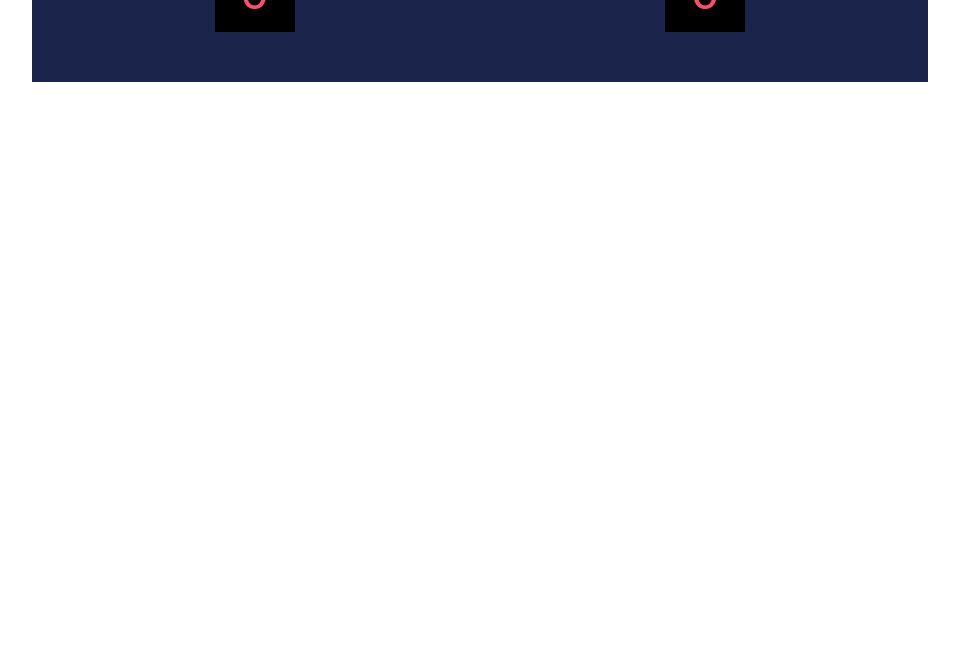
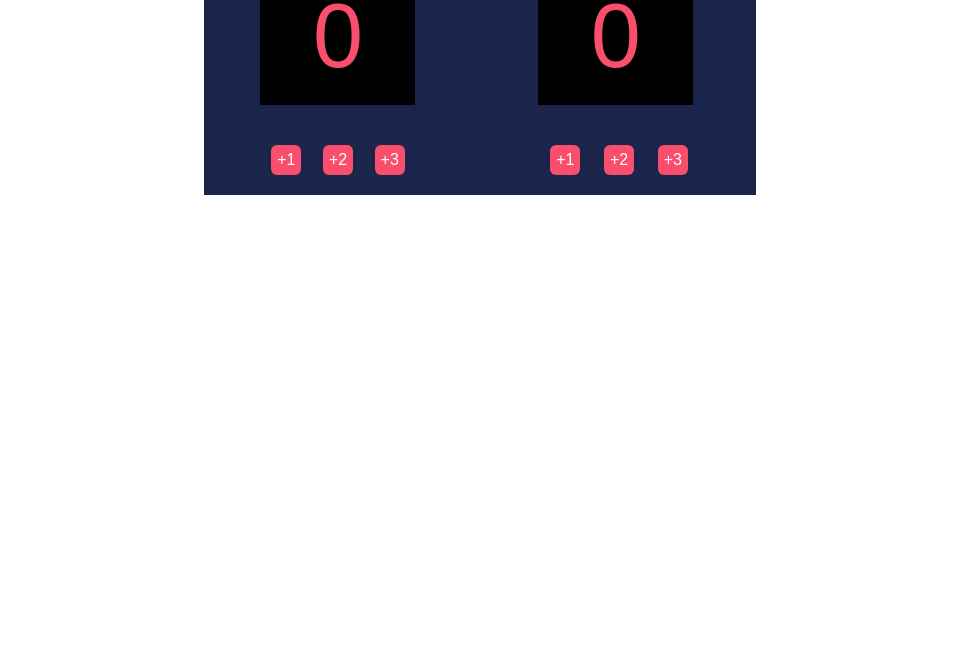
Before and after one commit to lynnx17/BasketballScoreboard, a plain HTML site: page index.html in a window 1280 px wide. Shown: the part 139-800 px from the top of the page, without its empty margins (160-1119 px from the left). Drawn offline with Linux system fonts and the light colour scheme; a web font is replaced by a local one.

Commit message:
Opdracht afgerond

```diff
--- a/index.css
+++ b/index.css
@@ -8,25 +8,50 @@ body {
 }
 
 .container {
+    font-size: 40px;
     display: flex;
     justify-content: space-around;
     align-items: end;
-    gap: 5px;
+    padding: 20px;
     background-color: #1B244A;
     color: #fff;
     text-align: center;
-    width: 70%;
-    margin: auto;
+    width: 40%;
+    margin: 50px auto 0 auto;
+    gap: 50px;
 }
+
+.container h3 {
+    margin: 0;
+}
+
 
 .scoren {
     background-color: black;
     color: #F94F6D;
-    font-family: ;
-    width: 80px;
-    height: 80px;
-    font-size: 50px;
+    width: 155px;
+    height: 120px;
+    font-size: 90px;
     display: flex;
-    align-items: center;
+    align-items: start;
     justify-content: center;
+    margin: 0;
 }
+
+.plusbutton {
+    display: flex;
+    flex-direction: row;
+    justify-content:space-around;
+    align-items: center
+}
+
+.plus {
+    background-color: #F94F6D;
+    color: #fff;
+    border: none;
+    border-radius: 20%;
+    width: 30px;
+    height: 30px;
+    font-size: 16px;
+    cursor: pointer;
+}
--- a/index.html
+++ b/index.html
@@ -7,13 +7,23 @@
     </head>
     <body>
         <div class="container">
-            <div>
+            <div id="home">
                 <h3>HOME</h3>
-                <p class="scoren">0<p>
+                <p class="scoren" id="scorenhome">0<p>
+                <div class="plusbutton">
+                    <button onclick="plusEenHome()" class="plus" id="plus">+1</button>
+                    <button onclick="plusTweeHome()" class="plus" id="home">+2</button>
+                    <button onclick="plusDrieHome()" class="plus" id="home">+3</button>
+                </div>
             </div>
-            <div>
+            <div id="guest">
                 <h3>GUEST</h3>
-                <p class="scoren">0<p>
+                <p class="scoren" id="scorenguest">0<p>
+                  <div class="plusbutton">
+                    <button onclick="plusEenGuest()" class="plus" id="plus1">+1</button>
+                    <button onclick="plusTweeGuest()" class="plus" id="plus2">+2</button>
+                    <button onclick="plusDrieGuest()" class="plus" id="plus3">+3</button>
+                </div>
             </div>
         </div>
         <script src="index.js"></script>
--- a/index.js
+++ b/index.js
@@ -0,0 +1,51 @@
+const scoreGuestEl = document.getElementById("scorenguest");
+const scoreHomeEl  = document.getElementById("scorenhome");
+let scoreGuest = 0;
+
+function plusEenGuest() {
+  scoreGuest += 1;
+  updateGuestDisplay();
+}
+
+function plusTweeGuest() {
+  scoreGuest += 2;
+  updateGuestDisplay();
+}
+
+function plusDrieGuest() {
+  scoreGuest += 3;
+  updateGuestDisplay();
+}
+
+function updateGuestDisplay() {
+  scoreGuestEl.textContent = scoreGuest;
+}
+
+function saveGuest() {
+  scoreHomeEl.textContent = scoreGuest;
+}
+
+let scoreHome = 0;
+
+function plusEenHome() {
+  scoreHome += 1;
+  updateHomeDisplay();
+}
+
+function plusTweeHome() {
+  scoreHome += 2;
+  updateHomeDisplay();
+}
+
+function plusDrieHome() {
+  scoreHome += 3;
+  updateHomeDisplay();
+}
+
+function updateHomeDisplay() {
+  scoreHomeEl.textContent = scoreHome;
+}
+
+function saveHome() {
+  scoreHomeEl.textContent = scoreHome;
+}
```
